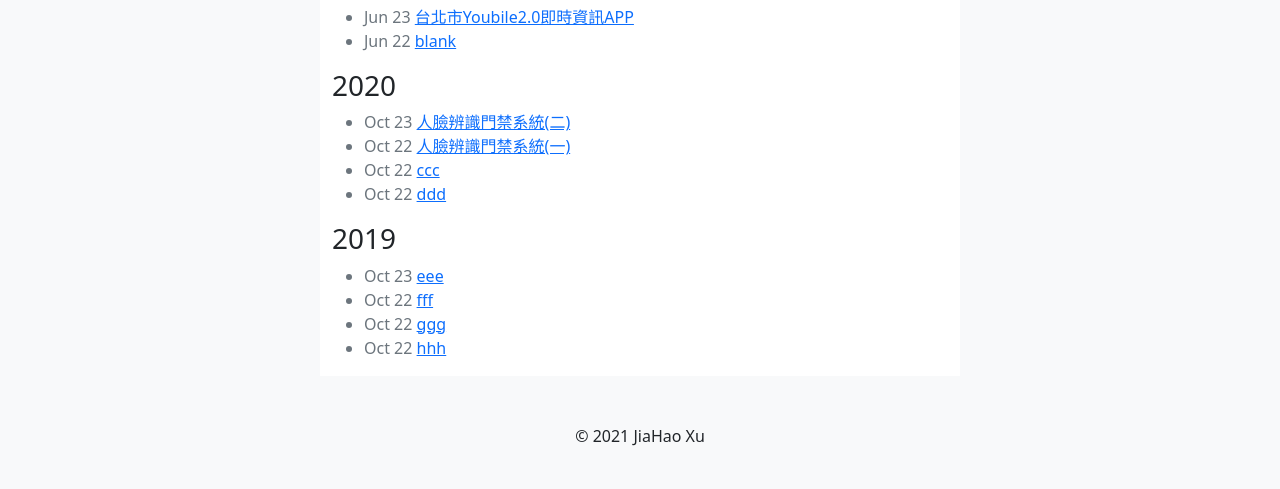
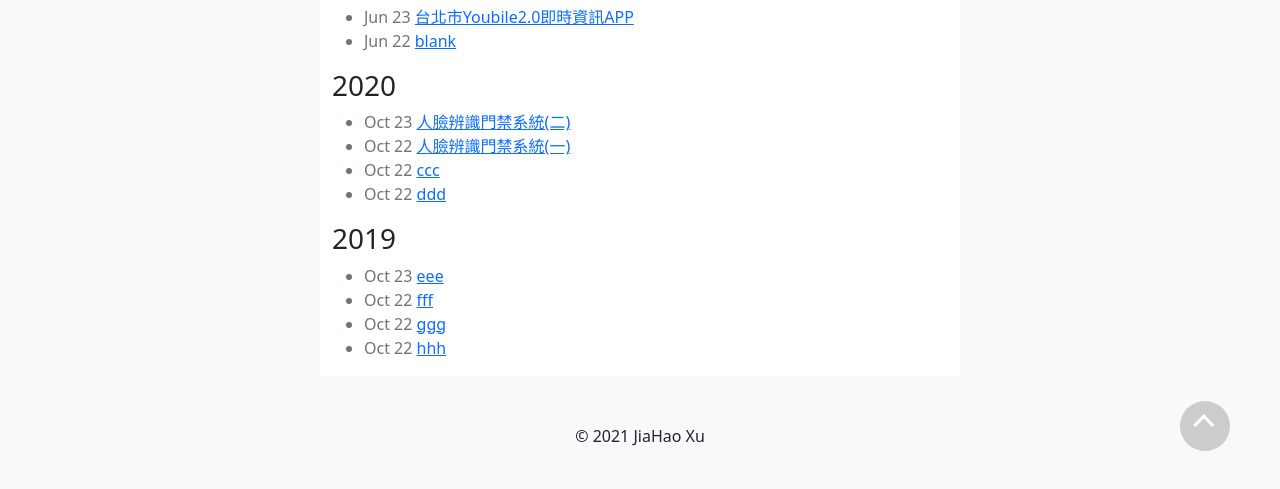
Before and after one commit to XUJIHA/blog, a plain HTML site: page index.html in a window 1280 px wide. Shown: the part 299-788 px from the top of the page. Drawn offline with nearby package versions, Linux system fonts and the light colour scheme.

Commit message:
add arrow

```diff
--- a/style.css
+++ b/style.css
@@ -26,3 +26,23 @@
     width: 360px;
     height: auto;
 }
+.top{
+    display: block;
+    background-color: #ccc;
+    width: 50px;
+    height: 50px;
+    border-radius: 50%;
+    position: fixed;
+    bottom: 50px;
+    right: 50px;
+}
+.top:hover{
+    background-color: #ddd;
+}
+.arrow{
+    width: 15px;
+    height: 15px;
+    border-top: 3px #fff solid;
+    border-left: 3px #fff solid;
+    transform:rotate(45deg) translate(23px);
+}
```
